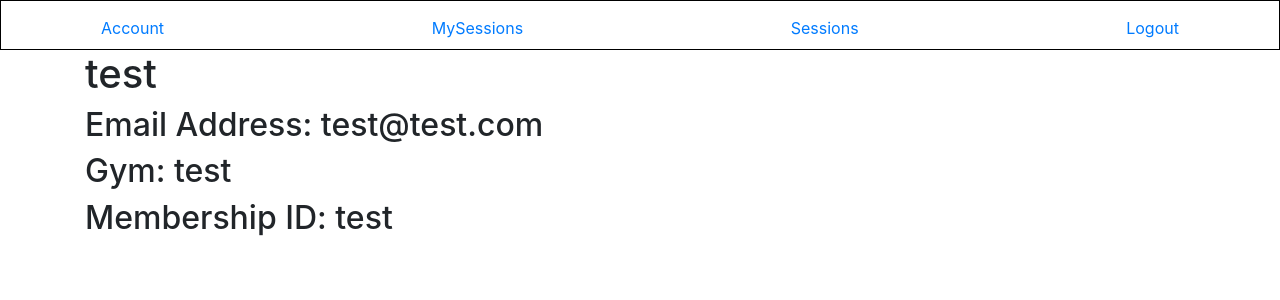
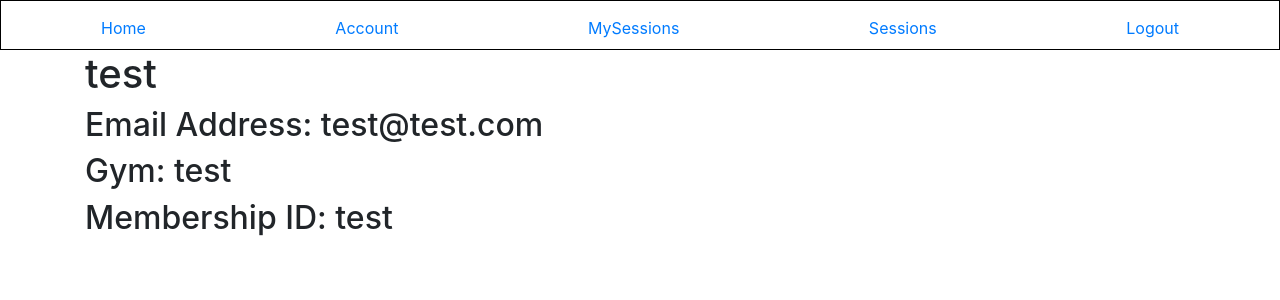
Before and after one commit to teamCardinal/gym_reservation, a Flask app: page /account/test in a window 1280 px wide. Shown: the top 300 px of the page. Run offline with Flask 2, Linux system fonts and the light colour scheme; a user stored in the database is signed in; some libraries are stand-ins or nearby versions.

Commit message:
Add home page to layout tab

```diff
--- a/gym_reservation/templates/home.html
+++ b/gym_reservation/templates/home.html
@@ -5,6 +5,8 @@
 {% block content %}
     <h1>Welcome to the gym reservation system.</h1>
 
+    {% if current_user.is_authenticated %}
+    {% else %}
         <h2>Please log in to view available gym sessions in your area!</h2>
         <form action="/" method="post">
         {{ form.hidden_tag() }}
@@ -18,4 +20,5 @@
         <form action="/register">
             <input type="submit" value="Make an Account">
         </form>
+    {% endif %}
 {% endblock content %}
--- a/gym_reservation/templates/layout.html
+++ b/gym_reservation/templates/layout.html
@@ -15,6 +15,7 @@
         <header class="site-header">
             <nav class="navbar navbar-expand-md fixed-top">
                 <div class="container">
+                    <a class="nav-item nav-link" href="{{ url_for("home") }}">Home</a>
                     <a class="nav-item nav-link" href="{{ url_for("account", username="test") }}">Account</a>
                     <a class="nav-item nav-link" href="{{ url_for("user_sessions", username="test") }}">MySessions</a>
                     <a class="nav-item nav-link" href="{{ url_for("gym_sessions") }}">Sessions</a>
```
Lines whose indentation alone changed are shown as unchanged.
